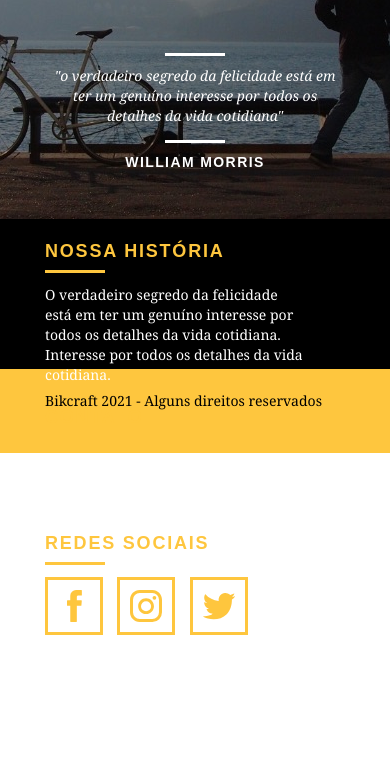
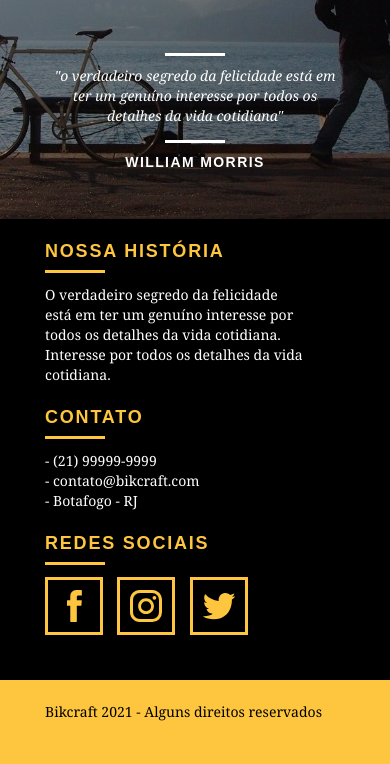
Before and after one commit to alsoDiego/bikcraft, a PHP site: page /index.html in a window 390 px wide. Shown: the part 3489-4253 px from the top of the page. Before the commit the page ends 4124 px from the top, so only its background shows below. Run offline with PHP 8.4, Linux system fonts and the light colour scheme.

Commit message:
responsive mobile footer

```diff
--- a/css/responsivo.css
+++ b/css/responsivo.css
@@ -75,6 +75,11 @@
         padding-top: 10px;
     }
 
+    /* Footer */
+    .footer {
+        height: auto;
+    }
+
 
 
 }
```
